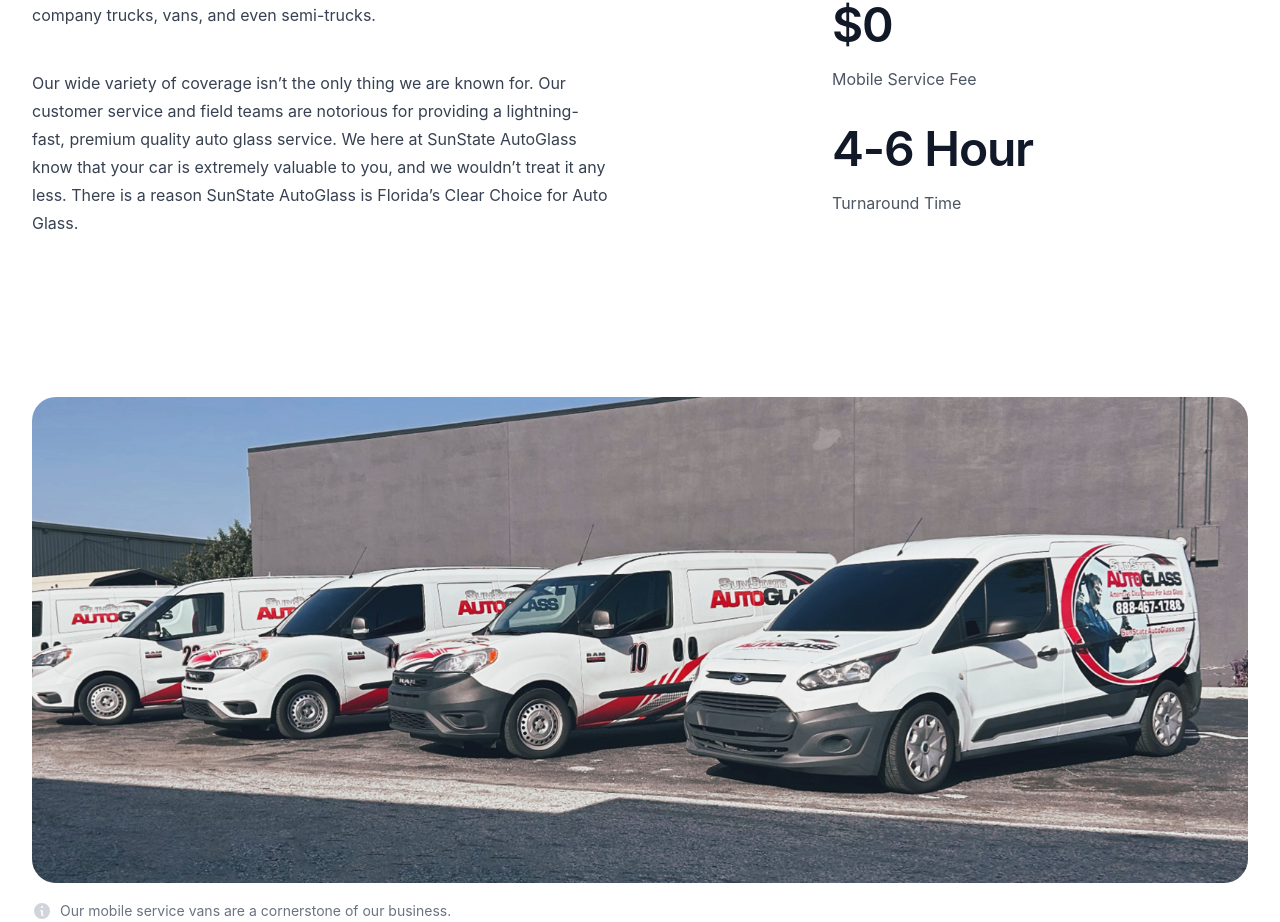
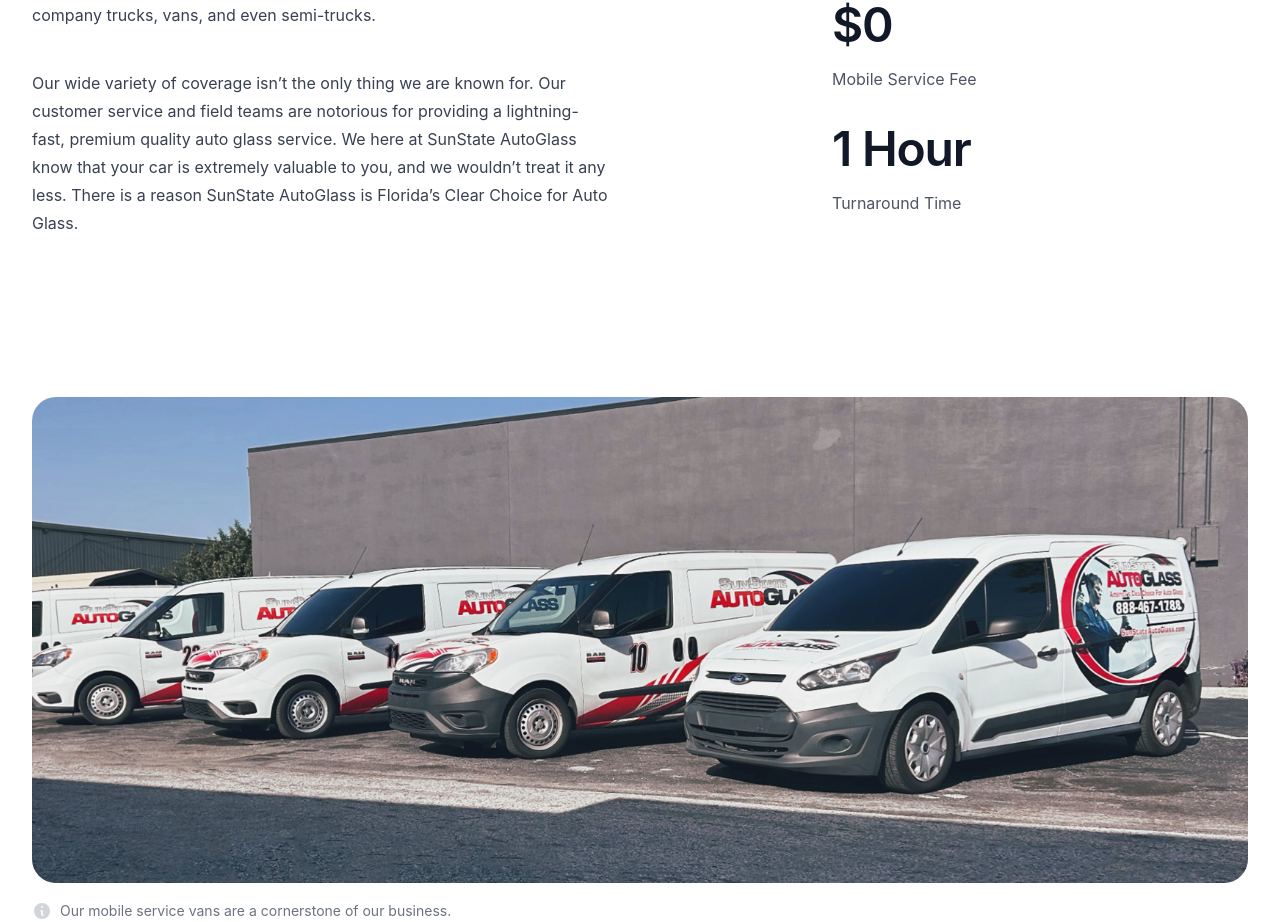
Before and after one commit to kendalled/sunstate-auto, a Nuxt app: page /about in a window 1280 px wide. Shown: the part 1420-2342 px from the top of the page. Built offline with nearby package versions, Linux system fonts and the light colour scheme.

Commit message:
fix: correct turnaround time

```diff
--- a/components/AboutContent.vue
+++ b/components/AboutContent.vue
@@ -27,7 +27,7 @@
                 </div>
                 <div class="flex flex-col-reverse gap-y-4">
                   <dt class="text-base leading-7 text-gray-600">Turnaround Time</dt>
-                  <dd class="text-5xl font-semibold tracking-tight text-gray-900">4-6 Hour</dd>
+                  <dd class="text-5xl font-semibold tracking-tight text-gray-900">1 Hour</dd>
                 </div>
               </dl>
             </div>
```
